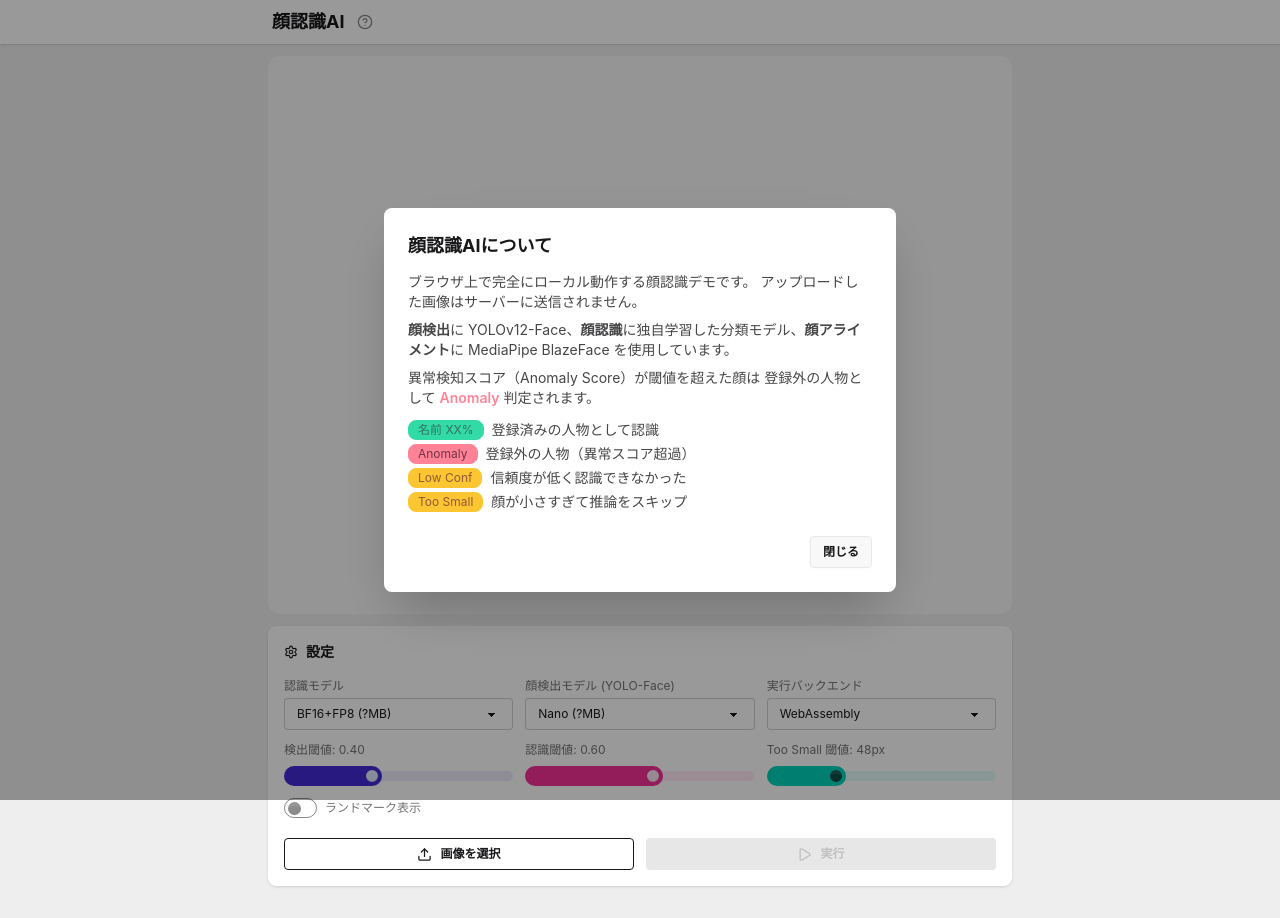
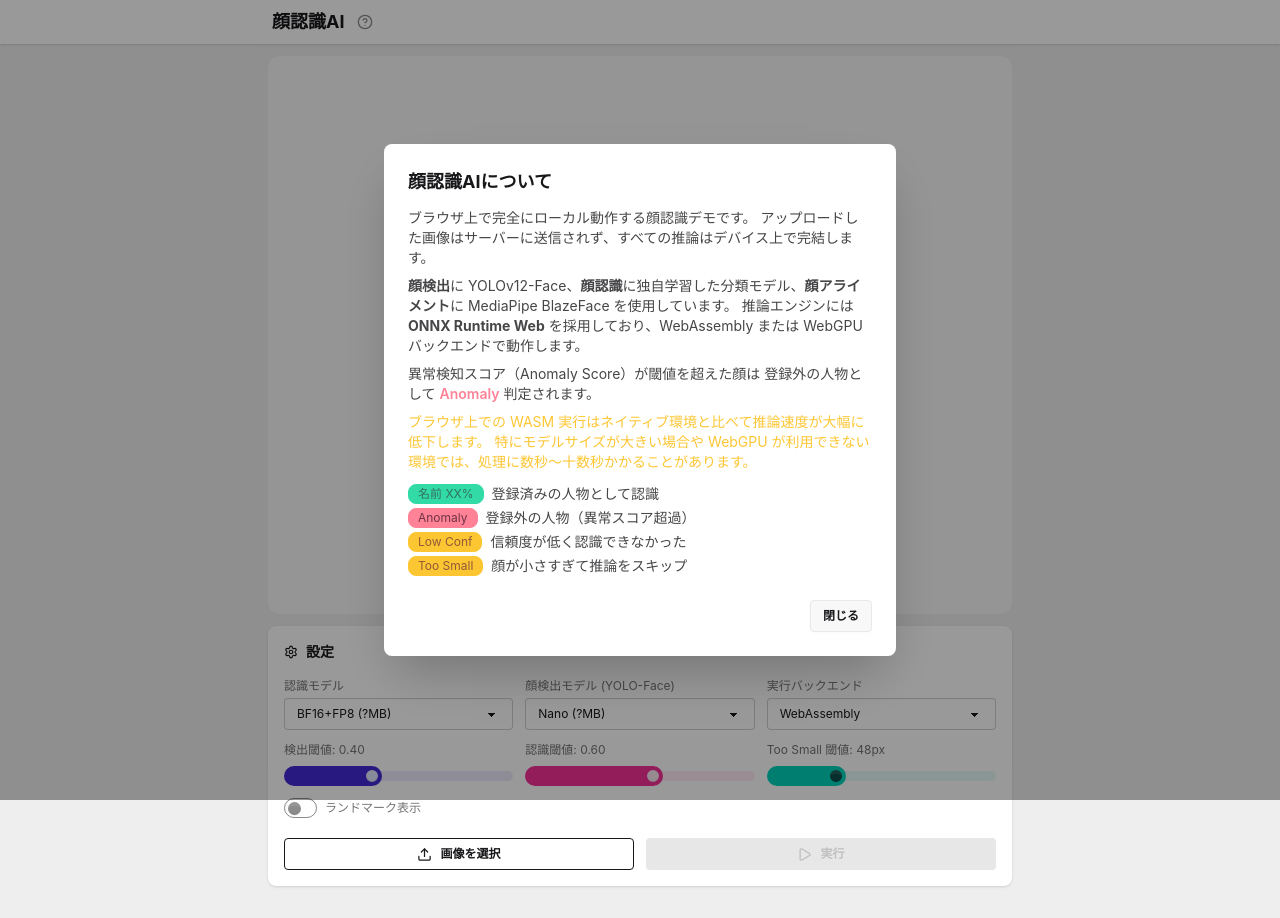
Before and after one commit to yayoimizuha/helloproject-face-recognition-web, a React (Vite) app: page / in a window 1280 px wide. Both pictures are taken after a click on the button "このサイトについて". Built offline with nearby package versions, Linux system fonts and the light colour scheme; what onnxruntime-web would draw is missing.

Commit message:
docs: update about modal to mention ONNX Runtime and performance caveat

```diff
--- a/src/App.tsx
+++ b/src/App.tsx
@@ -291,15 +291,20 @@ export default function App() {
           <div className="flex flex-col gap-2 text-sm opacity-80">
             <p>
               ブラウザ上で完全にローカル動作する顔認識デモです。
-              アップロードした画像はサーバーに送信されません。
+              アップロードした画像はサーバーに送信されず、すべての推論はデバイス上で完結します。
             </p>
             <p>
               <strong>顔検出</strong>に YOLOv12-Face、<strong>顔認識</strong>に独自学習した分類モデル、
               <strong>顔アライメント</strong>に MediaPipe BlazeFace を使用しています。
+              推論エンジンには <strong>ONNX Runtime Web</strong> を採用しており、WebAssembly または WebGPU バックエンドで動作します。
             </p>
             <p>
               異常検知スコア（Anomaly Score）が閾値を超えた顔は
               登録外の人物として <span className="text-error font-semibold">Anomaly</span> 判定されます。
+            </p>
+            <p className="text-warning">
+              ブラウザ上での WASM 実行はネイティブ環境と比べて推論速度が大幅に低下します。
+              特にモデルサイズが大きい場合や WebGPU が利用できない環境では、処理に数秒〜十数秒かかることがあります。
             </p>
             <div className="mt-1 flex flex-col gap-1">
               <div className="flex gap-2 items-center">
```
